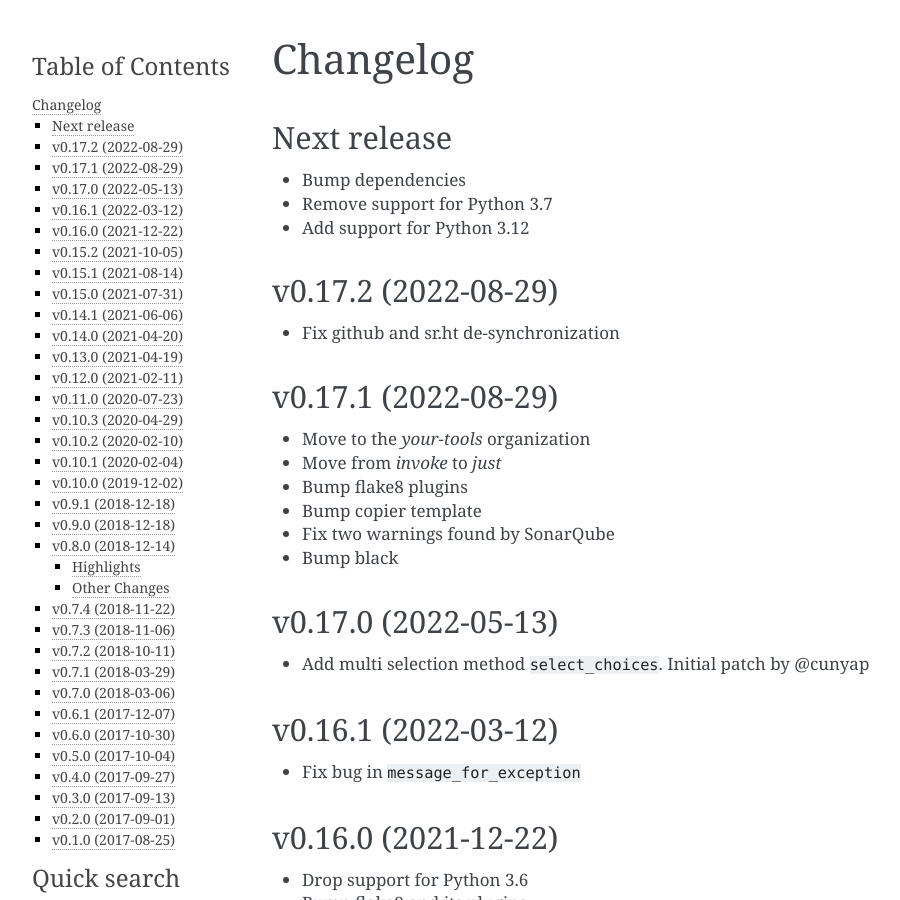
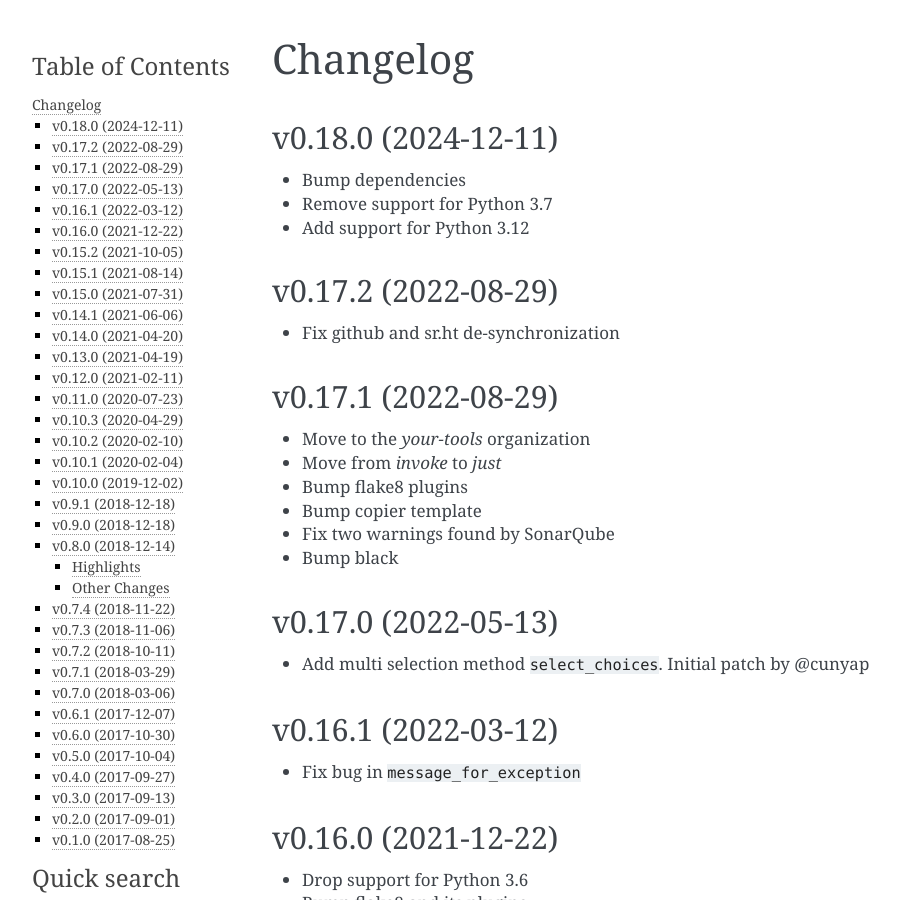
Before and after one commit to your-tools/python-cli-ui, a Sphinx documentation site: the page built from docs/changelog.rst, in a window 1280 px wide and 900 px high. Shown: the whole window, without its empty margins (148-1048 px from the left). Built offline with Sphinx 7.4.7, drawn with Linux system fonts in a browser that asks for light colours.

Commit message:
Prepare changelog for next release

```diff
--- a/docs/changelog.rst
+++ b/docs/changelog.rst
@@ -1,8 +1,8 @@
 Changelog
 ----------
 
-Next release
-++++++++++++
+v0.18.0 (2024-12-11)
+++++++++++++++++++++
 
 * Bump dependencies
 * Remove support for Python 3.7
```
